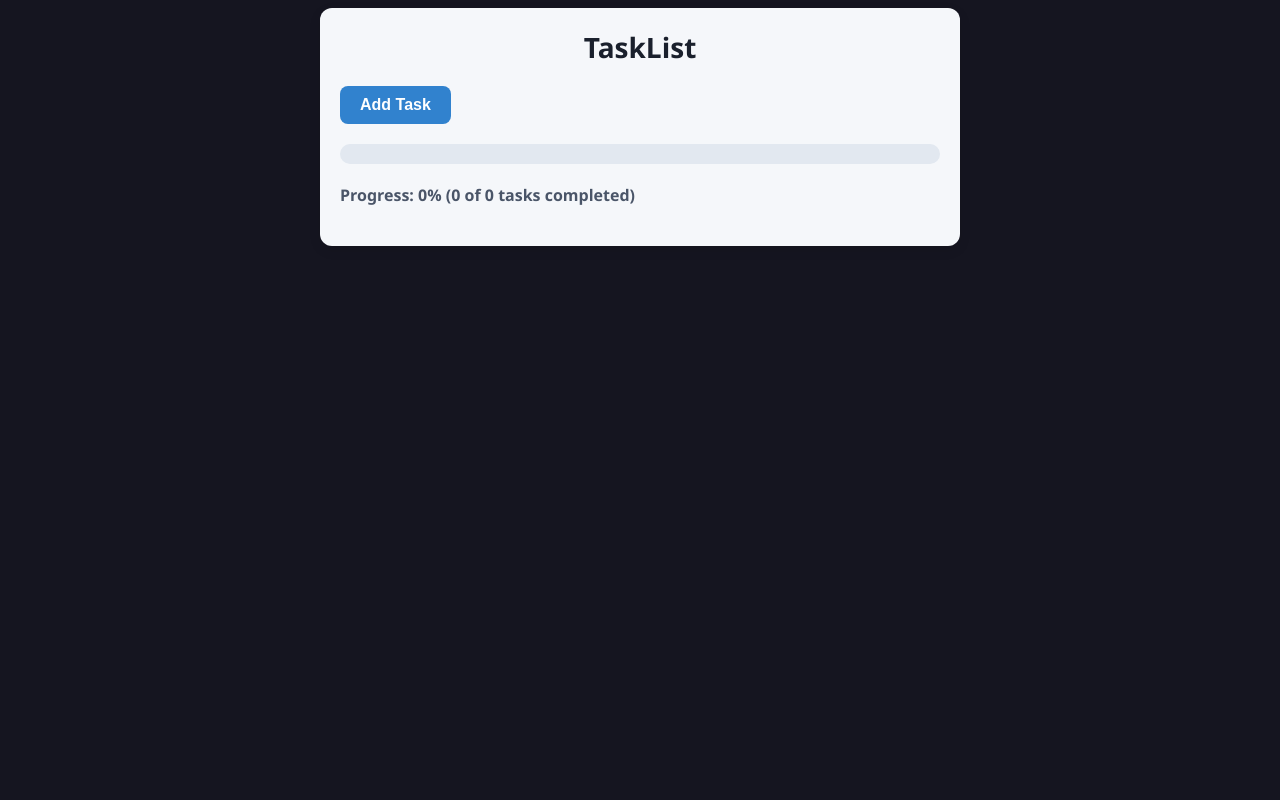
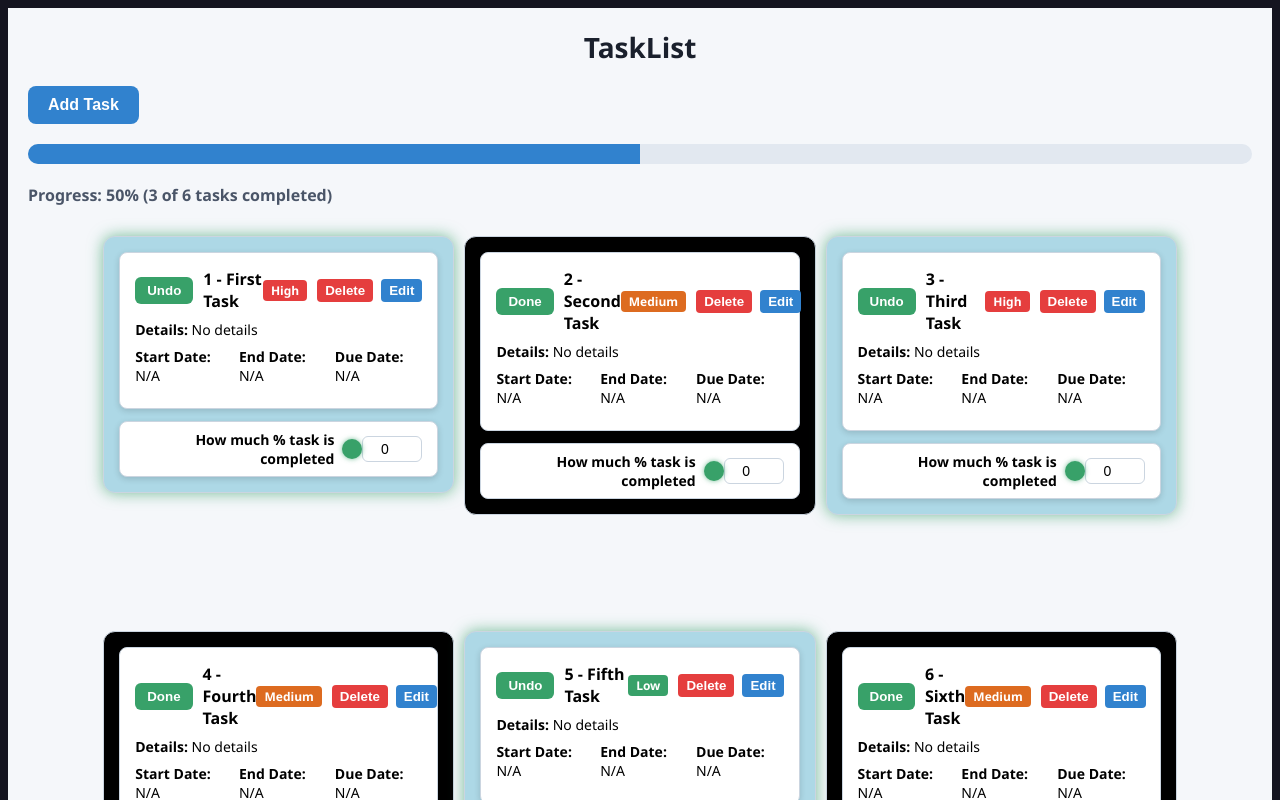
Before and after one commit to rezist25/Tasklist, a React (Create React App) app: page / in a window 1280 px wide. Shown: the top 800 px of the page. Built offline with nearby package versions, Linux system fonts and the light colour scheme.

Commit message:
optimise the code

```diff
--- /dev/null
+++ b/src/component/ProgressUpdateModal.js
@@ -0,0 +1,109 @@
+import React, { useState } from "react";
+
+const modalOverlayStyle = {
+  position: "fixed",
+  top: 0,
+  left: 0,
+  width: "100vw",
+  height: "100vh",
+  backgroundColor: "rgba(0,0,0,0.5)",
+  display: "flex",
+  justifyContent: "center",
+  alignItems: "center",
+  zIndex: 1000,
+};
+
+const modalContentStyle = {
+  backgroundColor: "white",
+  borderRadius: 8,
+  padding: 20,
+  width: 400,
+  maxWidth: "90vw",
+  boxShadow: "0 2px 10px rgba(0,0,0,0.3)",
+};
+
+const formGroupStyle = {
+  marginBottom: 15,
+  display: "flex",
+  flexDirection: "column",
+};
+
+const labelStyle = {
+  marginBottom: 8,
+  fontWeight: "600",
+  color: "#2d3748",
+};
+
+const inputStyle = {
+  padding: 8,
+  fontSize: 14,
+  borderRadius: 4,
+  border: "1px solid #ccc",
+};
+
+const buttonGroupStyle = {
+  display: "flex",
+  justifyContent: "flex-end",
+  gap: 10,
+};
+
+const buttonStyle = {
+  padding: "8px 16px",
+  fontSize: 14,
+  borderRadius: 4,
+  border: "none",
+  cursor: "pointer",
+};
+
+const saveButtonStyle = {
+  ...buttonStyle,
+  backgroundColor: "#38a169",
+  color: "white",
+};
+
+const cancelButtonStyle = {
+  ...buttonStyle,
+  backgroundColor: "#e53e3e",
+  color: "white",
+};
+
+export default function ProgressUpdateModal({ initialProgress, onClose, onSave }) {
+  const [progress, setProgress] = useState(initialProgress || 0);
+
+  const handleSubmit = (e) => {
+    e.preventDefault();
+    if (progress < 0 || progress > 100 || isNaN(progress)) {
+      alert("Please enter a valid number between 0 and 100.");
+      return;
+    }
+    onSave(progress);
+    onClose();
+  };
+
+  return (
+    <div style={modalOverlayStyle} onClick={onClose} aria-modal="true" role="dialog">
+      <div style={modalContentStyle} onClick={(e) => e.stopPropagation()}>
+        <h2>Update Progress</h2>
+        <form onSubmit={handleSubmit}>
+          <div style={formGroupStyle}>
+            <label htmlFor="progress-input" style={labelStyle}>Progress %</label>
+            <input
+              id="progress-input"
+              type="number"
+              min="0"
+              max="100"
+              value={progress}
+              onChange={(e) => setProgress(Number(e.target.value))}
+              style={inputStyle}
+              required
+            />
+          </div>
+          <div style={buttonGroupStyle}>
+            <button type="button" onClick={onClose} style={cancelButtonStyle}>Cancel</button>
+            <button type="submit" style={saveButtonStyle}>Save</button>
+          </div>
+        </form>
+      </div>
+    </div>
+  );
+}
--- a/src/component/Task.js
+++ b/src/component/Task.js
@@ -1,6 +1,7 @@
 import React, { useState, useRef, useEffect, useCallback } from "react";
 import { motion } from "framer-motion";
 import debounce from "lodash.debounce";
+import ProgressUpdateModal from "./ProgressUpdateModal";
 
 const priorityColors = {
   High: "#e53e3e",
@@ -9,30 +10,34 @@ const priorityColors = {
 };
 
 const outerCardStyle = (completed) => ({
-  marginBottom: 10,
-  padding: 10,
+  marginBottom: 20,
+  padding: 15,
   border: "1px solid #cbd5e0",
-  borderRadius: 8,
+  borderRadius: 12,
   backgroundColor: completed ? "#add8e6" : "black", // light blue when completed, black otherwise
-  boxShadow: completed ? "0 0 10px #38a169aa" : "none",
+  boxShadow: completed ? "0 0 15px #38a169aa" : "none",
   transition: "background-color 0.3s ease, box-shadow 0.3s ease",
   display: "flex",
   flexDirection: "column",
-  gap: 10,
+  gap: 12,
   color: completed ? "black" : "white", // text color for contrast
+  maxWidth: "100%",
+  boxSizing: "border-box",
+  overflowWrap: "break-word",
 });
 
 const innerCardStyle = {
   border: "1px solid #cbd5e0",
-  borderRadius: 6,
-  padding: 10,
+  borderRadius: 8,
+  padding: 15,
   backgroundColor: "white",
-  boxShadow: "0 1px 3px rgba(0,0,0,0.1)",
+  boxShadow: "0 2px 6px rgba(0,0,0,0.15)",
   color: "black",
+  boxSizing: "border-box",
 };
 
 const mainInfoStyle = {
-  cursor: "pointer",
+  cursor: "default",
   display: "flex",
   flexDirection: "column",
 };
@@ -44,8 +49,8 @@ const headerStyle = {
 };
 
 const doneButtonStyle = {
-  marginRight: 10,
-  padding: "6px 12px",
+  marginRight: "0.625rem", // 10px
+  padding: "0.375rem 0.75rem", // 6px 12px
   backgroundColor: "#38a169",
   color: "white",
   border: "none",
@@ -77,7 +82,7 @@ const deleteButtonStyle = {
   color: "white",
   border: "none",
   borderRadius: 4,
-  padding: "4px 8px",
+  padding: "0.25rem 0.5rem", // 4px 8px
   cursor: "pointer",
   fontWeight: "600",
   transition: "background-color 0.3s ease",
@@ -163,8 +168,9 @@ const completeLabelStyle = {
   textAlign: "right",
 };
 
-export default function Task({ task, onToggle, onDelete, onUpdate, onClick }) {
+export default function Task({ task, onToggle, onDelete, onUpdate, onEdit }) {
   const [progress, setProgress] = React.useState(task.progress || 0);
+  const [showProgressModal, setShowProgressModal] = React.useState(false);
   const sliderRef = React.useRef(null);
   const draggingRef = React.useRef(false);
 
@@ -174,13 +180,19 @@ export default function Task({ task, onToggle, onDelete, onUpdate, onClick }) {
     }
   }, [task.progress]);
 
+  // Debounced update to avoid excessive updates
   const debouncedUpdate = React.useCallback(
     debounce((updatedTask) => {
+      try {
         onUpdate(updatedTask);
+      } catch (error) {
+        console.error("Error in onUpdate callback:", error);
+      }
     }, 300),
     [onUpdate]
   );
 
+  // Update progress state and notify parent
   const updateProgress = (newProgress) => {
     newProgress = Math.min(100, Math.max(0, newProgress));
     setProgress(newProgress);
@@ -193,6 +205,7 @@ export default function Task({ task, onToggle, onDelete, onUpdate, onClick }) {
     debouncedUpdate(updatedTask);
   };
 
+  // Mouse event handlers for slider drag
   const handleMouseDown = (e) => {
     e.preventDefault();
     draggingRef.current = true;
@@ -213,6 +226,7 @@ export default function Task({ task, onToggle, onDelete, onUpdate, onClick }) {
     window.removeEventListener("mouseup", handleMouseUp);
   };
 
+  // Calculate progress based on mouse position
   const updateProgressFromPosition = (clientX) => {
     if (!sliderRef.current) return;
     const rect = sliderRef.current.getBoundingClientRect();
@@ -220,6 +234,7 @@ export default function Task({ task, onToggle, onDelete, onUpdate, onClick }) {
     updateProgress(newProgress);
   };
 
+  // Handle manual number input change
   const handleNumberInputChange = (e) => {
     let value = e.target.value;
     if (value === "") {
@@ -232,12 +247,50 @@ export default function Task({ task, onToggle, onDelete, onUpdate, onClick }) {
     }
   };
 
+  // Handle due date change
   const handleDateChange = (e) => {
     const newDate = e.target.value;
+    try {
       onUpdate({ ...task, date: newDate });
+    } catch (error) {
+      console.error("Error in onUpdate callback:", error);
+    }
+  };
+
+  // Handle done/undo button click
+  const handleDoneClick = () => {
+    if (!task.completed) {
+      // Optimistically update progress to 100%
+      setProgress(100);
+      try {
+        onToggle({ ...task, completed: true, progress: 100 });
+      } catch (error) {
+        console.error("Error in onToggle callback:", error);
+      }
+    } else {
+      // Marking as undone: show modal to update progress
+      setShowProgressModal(true);
+    }
+  };
+
+  // Handle progress update from modal save
+  const handleProgressSave = (newProgress) => {
+    setProgress(newProgress);
+    try {
+      onToggle({ ...task, completed: false, progress: newProgress });
+    } catch (error) {
+      console.error("Error in onToggle callback:", error);
+    }
+    setShowProgressModal(false);
+  };
+
+  // Close progress update modal
+  const handleProgressModalClose = () => {
+    setShowProgressModal(false);
   };
 
   return (
+    <>
       <motion.li
         style={outerCardStyle(task.completed)}
         initial={{ opacity: 0, y: 10 }}
@@ -245,10 +298,13 @@ export default function Task({ task, onToggle, onDelete, onUpdate, onClick }) {
         exit={{ opacity: 0, y: -10 }}
         layout
       >
-      <div style={{ ...innerCardStyle, ...mainInfoStyle }} onClick={onClick}>
+<div style={{ ...innerCardStyle, ...mainInfoStyle }}>
           <div style={headerStyle}>
             <button
-            onClick={() => onToggle(task)}
+              onClick={(e) => {
+                e.stopPropagation();
+                handleDoneClick();
+              }}
               style={doneButtonStyle}
               aria-label={
                 task.completed
@@ -269,18 +325,35 @@ export default function Task({ task, onToggle, onDelete, onUpdate, onClick }) {
               >
                 Delete
               </button>
+              <button
+                onClick={(e) => {
+                  e.stopPropagation();
+                  onEdit();
+                }}
+                style={{
+                  backgroundColor: "#3182ce",
+                  color: "white",
+                  border: "none",
+                  borderRadius: 4,
+                  padding: "4px 8px",
+                  cursor: "pointer",
+                  fontWeight: "600",
+                  marginLeft: 8,
+                  transition: "background-color 0.3s ease",
+                }}
+                aria-label={`Edit task ${task.title}`}
+              >
+                Edit
+              </button>
           </div>
 
-        <div>
-          <label style={labelStyle}>
-            Due Date:{" "}
-            <input
-              type="date"
-              value={task.date || ""}
-              onChange={handleDateChange}
-              style={inputDateStyle}
-            />
-          </label>
+          <div style={{ marginBottom: 8, fontSize: 14, color: "black" }}>
+            <strong>Details:</strong> {task.details || "No details"}
+          </div>
+          <div style={{ display: "flex", gap: 10, marginBottom: 8, fontSize: 14, color: "black" }}>
+            <div><strong>Start Date:</strong> {task.startDate || "N/A"}</div>
+            <div><strong>End Date:</strong> {task.approxEndDate || "N/A"}</div>
+            <div><strong>Due Date:</strong> {task.date || "N/A"}</div>
           </div>
         </div>
 
@@ -290,7 +363,7 @@ export default function Task({ task, onToggle, onDelete, onUpdate, onClick }) {
           onMouseDown={handleMouseDown}
         >
           <div style={sliderContainerStyle}>
-          <span style={completeLabelStyle}>Complete %</span>
+            <span style={completeLabelStyle}>How much % task is completed</span>
             <div style={sliderTrackStyle}>
               <div style={sliderFillStyle(progress)} />
               <div style={sliderThumbStyle(progress)} />
@@ -307,5 +380,13 @@ export default function Task({ task, onToggle, onDelete, onUpdate, onClick }) {
           </div>
         </div>
       </motion.li>
+      {showProgressModal && (
+        <ProgressUpdateModal
+          initialProgress={progress}
+          onClose={handleProgressModalClose}
+          onSave={handleProgressSave}
+        />
+      )}
+    </>
   );
 }
--- a/src/component/TaskList.js
+++ b/src/component/TaskList.js
@@ -3,11 +3,22 @@ import Task from "./Task";
 import EditTaskModal from "./EditTaskModal";
 
 const gridContainerStyle = {
-  display: "grid",
-  gridTemplateColumns: "repeat(auto-fit, minmax(300px, 1fr))",
-  gap: 20,
-  padding: 0,
+  display: "flex",
+  flexWrap: "wrap",
+  gap: 10,
+  padding: 10,
   margin: 0,
+  width: "100%",
+  boxSizing: "border-box",
+  justifyContent: "center",
+  alignItems: "flex-start",
+  minHeight: "100vh",
+};
+
+const taskItemStyle = {
+  flex: "1 1 calc(30% - 10px)", // 3 tasks per row with gap
+  maxWidth: "calc(30% - 10px)",
+  boxSizing: "border-box",
 };
 
 export default function TaskList({ list, onToggle, onDelete, onUpdate }) {
@@ -33,14 +44,14 @@ export default function TaskList({ list, onToggle, onDelete, onUpdate }) {
   return (
     <div
       key={mappedTask.id}
-              onClick={() => handleTaskClick(mappedTask)}
-              style={{ cursor: "pointer" }}
+      style={{ ...taskItemStyle, cursor: "default" }}
     >
       <Task
         task={mappedTask}
         onToggle={() => onToggle(mappedTask)}
         onDelete={() => onDelete(mappedTask.id)}
         onUpdate={(updatedTask) => onUpdate(updatedTask)}
+        onEdit={() => handleTaskClick(mappedTask)}
       />
     </div>
   );
--- a/src/component/Tasks.js
+++ b/src/component/Tasks.js
@@ -1,17 +1,19 @@
-import React, { useState, useEffect } from "react";
-import DataService from "../service/TaskService";
+import React, { useState } from "react";
+import { tasks } from "../data/TestData";
 import TaskList from "./TaskList";
 import AddTaskModal from "./AddTaskModal";
 import { motion } from "framer-motion";
 
 const containerStyle = {
-  maxWidth: 600,
-  margin: "auto",
+  width: "100%",
+  height: "auto",
   padding: 20,
   fontFamily: "'Segoe UI', Tahoma, Geneva, Verdana, sans-serif",
   backgroundColor: "#f5f7fa",
-  borderRadius: 12,
-  boxShadow: "0 4px 12px rgba(0,0,0,0.1)",
+  borderRadius: 0,
+  boxShadow: "none",
+  boxSizing: "border-box",
+  overflowY: "auto",
 };
 
 const headerStyle = {
@@ -55,9 +57,7 @@ const progressBar = (progress) => ({
 });
 
 export default function Tasks() {
-  const [taskList, setTaskList] = useState([]);
-  const [fetchStatus, setFetchStatus] = useState("pending");
-  const [fetchError, setFetchError] = useState(null);
+  const [taskList, setTaskList] = useState(tasks);
   const [buttonHovered, setButtonHovered] = useState(false);
   const [isModalOpen, setIsModalOpen] = useState(false);
 
@@ -68,61 +68,24 @@ export default function Tasks() {
           (taskList.filter((t) => t.completed).length / taskList.length) * 100
         );
 
-  useEffect(() => {
-    setFetchStatus("inProgress");
-    DataService.getTasks()
-      .then((res) => {
-        setTaskList(res);
-      })
-      .catch((error) => {
-        setFetchError(error.message);
-      })
-      .finally(() => {
-        setFetchStatus("completed");
-      });
-  }, []);
-
   const toggleCompletion = (task) => {
     const updatedTask = { ...task, completed: !task.completed };
-    setFetchStatus("inProgress");
-    DataService.updateTask(updatedTask, taskList)
-      .then((res) => {
-        setTaskList(res);
-      })
-      .catch((error) => {
-        setFetchError(error.message);
-      })
-      .finally(() => {
-        setFetchStatus("completed");
-      });
+    const updatedList = taskList.map((t) =>
+      t.id === updatedTask.id ? updatedTask : t
+    );
+    setTaskList(updatedList);
   };
 
   const deleteTask = (taskId) => {
-    setFetchStatus("inProgress");
-    DataService.deleteTask(taskId, taskList)
-      .then((res) => {
-        setTaskList(res);
-      })
-      .catch((error) => {
-        setFetchError(error.message);
-      })
-      .finally(() => {
-        setFetchStatus("completed");
-      });
+    const updatedList = taskList.filter((t) => t.id !== taskId);
+    setTaskList(updatedList);
   };
 
   const updateTask = (updatedTask) => {
-    setFetchStatus("inProgress");
-    DataService.updateTask(updatedTask, taskList)
-      .then((res) => {
-        setTaskList(res);
-      })
-      .catch((error) => {
-        setFetchError(error.message);
-      })
-      .finally(() => {
-        setFetchStatus("completed");
-      });
+    const updatedList = taskList.map((t) =>
+      t.id === updatedTask.id ? updatedTask : t
+    );
+    setTaskList(updatedList);
   };
 
   const handleAddTaskClick = () => {
@@ -134,17 +97,8 @@ export default function Tasks() {
   };
 
   const handleAddTask = (newTask) => {
-    setFetchStatus("inProgress");
-    DataService.addNewTask(newTask, taskList)
-      .then((res) => {
-        setTaskList(res);
-      })
-      .catch((error) => {
-        setFetchError(error.message);
-      })
-      .finally(() => {
-        setFetchStatus("completed");
-      });
+    const updatedList = [...taskList, newTask];
+    setTaskList(updatedList);
   };
 
   return (
@@ -181,18 +135,12 @@ export default function Tasks() {
         {taskList.length} tasks completed)
       </p>
 
-      {fetchStatus === "inProgress" && <p>Loading...</p>}
-      {fetchStatus === "completed" && fetchError && (
-        <p style={{ color: "red" }}>{fetchError}</p>
-      )}
-      {!fetchError && fetchStatus === "completed" && (
       <TaskList
         list={taskList}
         onToggle={toggleCompletion}
         onDelete={deleteTask}
         onUpdate={updateTask}
       />
-      )}
     </motion.div>
   );
 }
--- a/src/data/TestData.js
+++ b/src/data/TestData.js
@@ -1,20 +1,38 @@
-export const tasks =
-    [
+export const tasks = [
   {
-          "id": 1,
-          "title": "First Task",
-          "completed": true
+    id: 1,
+    title: "First Task",
+    completed: true,
+    priority : 'High' ,
   },
-
   {
-          "id": 2,
-          "title": "Second Task",
-          "completed": false
+    id: 2,
+    title: "Second Task",
+    completed: false,
+    priority : 'Medium' ,
   },
-
   {
-          "id": 3,
-          "title": "Third Task",
-          "completed": true
-        }
+    id: 3,
+    title: "Third Task",
+    completed: true,
+    priority : 'High' ,
+  },
+  {
+    id: 4,
+    title: "Fourth Task",
+    completed: false,
+    priority : 'Medium' ,
+  },
+  {
+    id: 5,
+    title: "Fifth Task",
+    completed: true,
+    priority : 'Low' ,
+  },
+  {
+    id: 6,
+    title: "Sixth Task",
+    completed: false,
+    priority : 'Medium' ,
+  },
 ];
```
Also changed, not shown: src/component/AddTaskModal.js (+16 -7 lines). Lines whose indentation alone changed are shown as unchanged.
